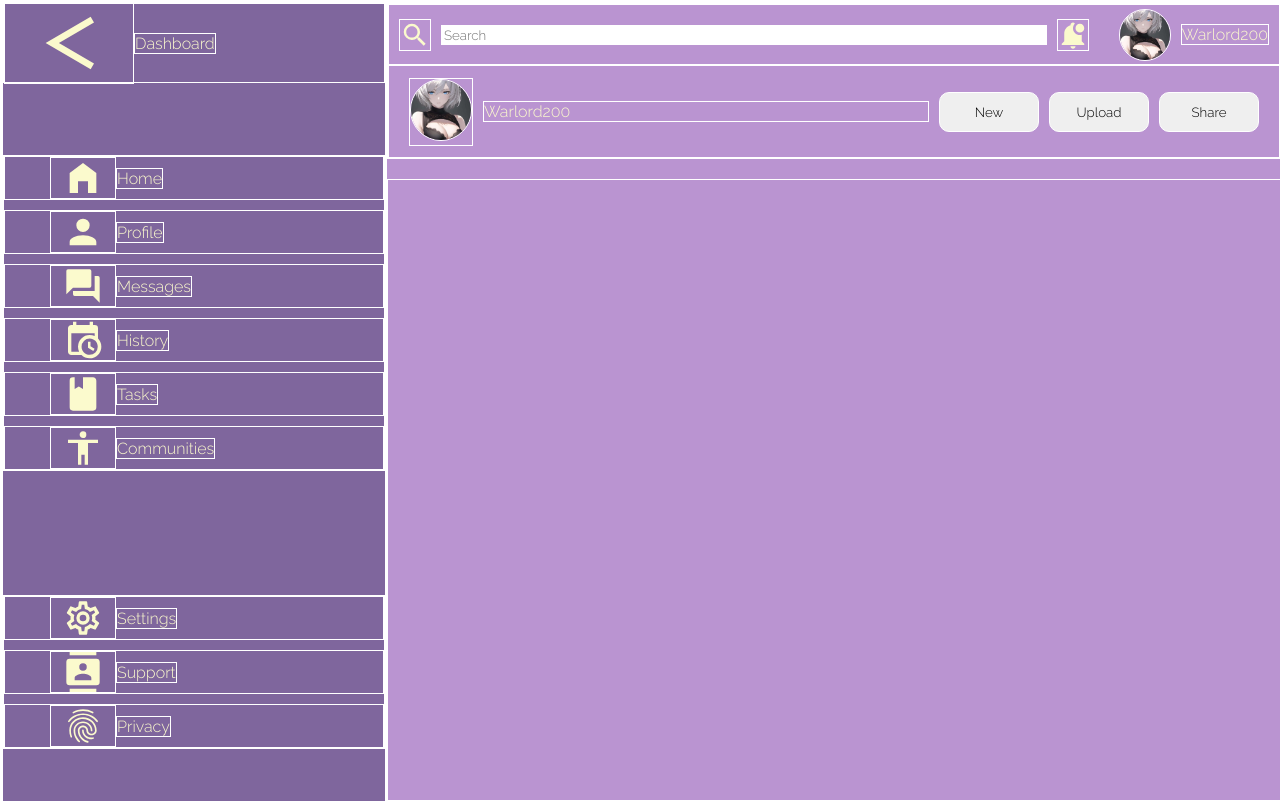
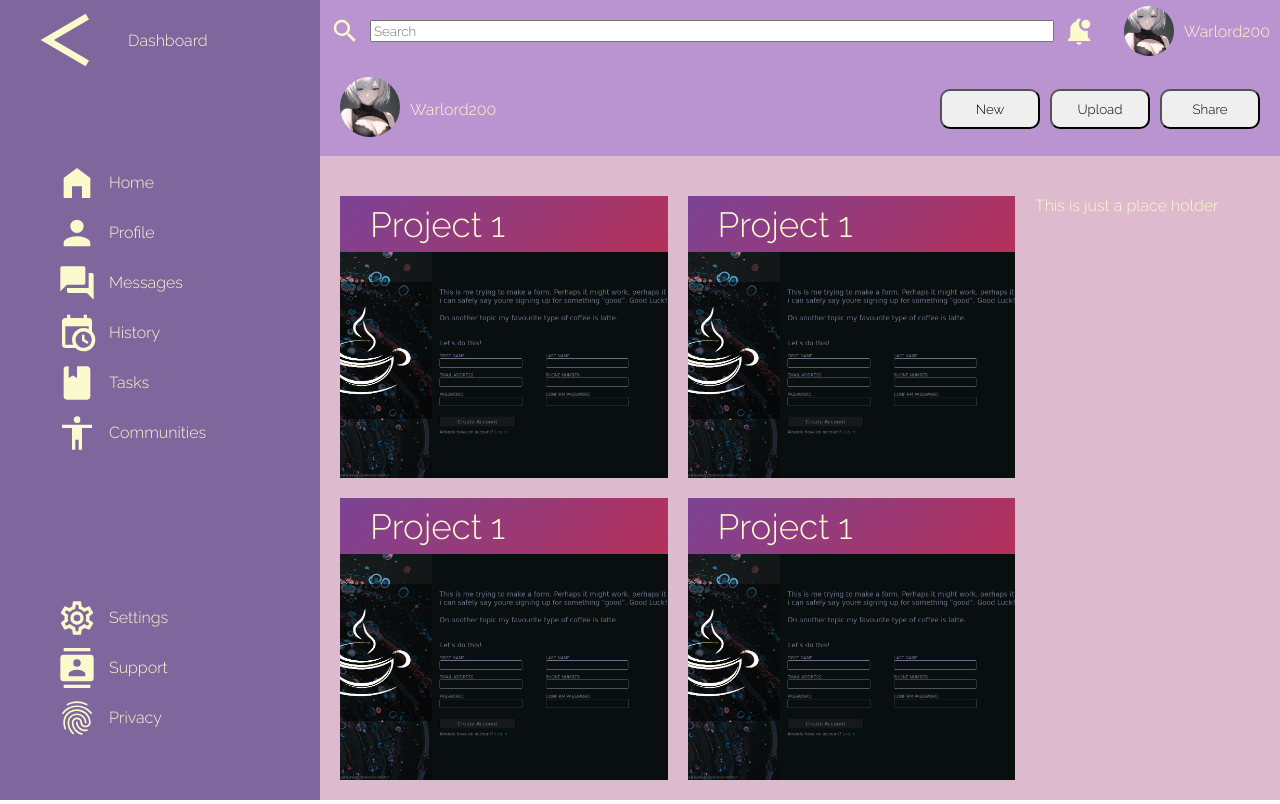
Before and after one commit to warlord200/admin-dashboard, a plain HTML site: page index.html in a window 1280 px wide. Drawn offline with Linux system fonts and the light colour scheme.

Commit message:
All layout completed except trending

```diff
--- a/index.html
+++ b/index.html
@@ -99,7 +99,30 @@
             </div>
         </div>
         <div class="projects-wrapper">
-
+            <div class="card-wrapper">
+                <div class="cards">
+                    <div class="card-header">Project 1</div>
+                    <a href="https://github.com/warlord200/signup-form"><img src="./resources/signup.png" alt="signup form screenshot"></a>
+                </div>
+                <div class="cards">
+                    <div class="card-header">Project 1</div>
+                    <a href="https://github.com/warlord200/signup-form"><img src="./resources/signup.png" alt="signup form screenshot"></a>
+                </div>
+                <div class="cards">
+                    <div class="card-header">Project 1</div>
+                    <a href="https://github.com/warlord200/signup-form"><img src="./resources/signup.png" alt="signup form screenshot"></a>
+                </div>
+                <div class="cards">
+                    <div class="card-header">Project 1</div>
+                    <a href="https://github.com/warlord200/signup-form"><img src="./resources/signup.png" alt="signup form screenshot"></a>
+                </div>
+            </div>
+            <div class="announcement-wrapper">
+                <div class="announcement">
+                    <div class="placeholder">This is just a place holder</div>
+                </div>
+                <div class="contacts"></div>
+            </div>
         </div>
     </div>
 
--- a/style.css
+++ b/style.css
@@ -1,6 +1,5 @@
 @import url("https://fonts.googleapis.com/css2?family=Raleway:wght@300&display=swap");
 * {
-  border: 1px solid white;
   margin: 0;
   font-family: "Raleway", sans-serif;
 }
@@ -8,6 +7,8 @@
   --sidebar-color: #7f669d;
   --header-color: #ba94d1;
   --project-color: #debace;
+  --gradient-1: #7b4397;
+  --gradient-2: #dc2430;
 }
 
 path {
@@ -15,7 +16,7 @@ path {
 }
 body {
   display: grid;
-  grid-template-columns: 30vw auto;
+  grid-template-columns: 25vw auto;
   height: 100vh;
   width: 100vw;
   grid-auto-flow: row;
@@ -60,7 +61,7 @@ body {
   display: grid;
   grid-template-rows: 1fr 4fr;
   gap: 20px;
-  background-color: var(--header-color);
+  background-color: var(--project-color);
   color: #fbfacd;
 }
 
@@ -77,6 +78,7 @@ body {
 .header {
   display: grid;
   grid-template-rows: 1fr 1.5fr;
+  background-color: var(--header-color);
 }
 
 .search-header svg {
@@ -123,3 +125,58 @@ body {
   height: 40px;
   border-radius: 10px;
 }
+
+/* project section */
+.projects-wrapper {
+  display: grid;
+  grid-template-columns: 3fr 1fr;
+  grid-auto-flow: column;
+  gap: 20px;
+  padding: 20px;
+}
+
+.card-wrapper {
+  display: grid;
+  grid-template-columns: 1fr 1fr;
+  gap: 20px;
+  grid-auto-flow: row;
+  overflow: auto;
+}
+
+.cards {
+  /*border-left: 10px solid;
+  border-image-slice: 1;
+  border-image-source: linear-gradient(
+    to bottom right,
+    var(--gradient-1),
+    var(--gradient-2)
+  );
+  */
+  background-image: linear-gradient(
+    to bottom right,
+    var(--gradient-1),
+    var(--gradient-2)
+  );
+  display: grid;
+  grid-template-columns: 1fr 1fr;
+  grid-template-rows: 20% auto;
+}
+
+.card-header {
+  grid-column: 1 / 3;
+  font-size: 35px;
+  padding-left: 30px;
+  align-items: center;
+  display: flex;
+}
+
+.cards a {
+  grid-row: 2 / 3;
+  grid-column: 1 /3;
+}
+
+.cards > a > img {
+  object-fit: cover;
+  height: 100%;
+  width: 100%;
+}
```
Also changed, not shown: resources/signup.png (added).
